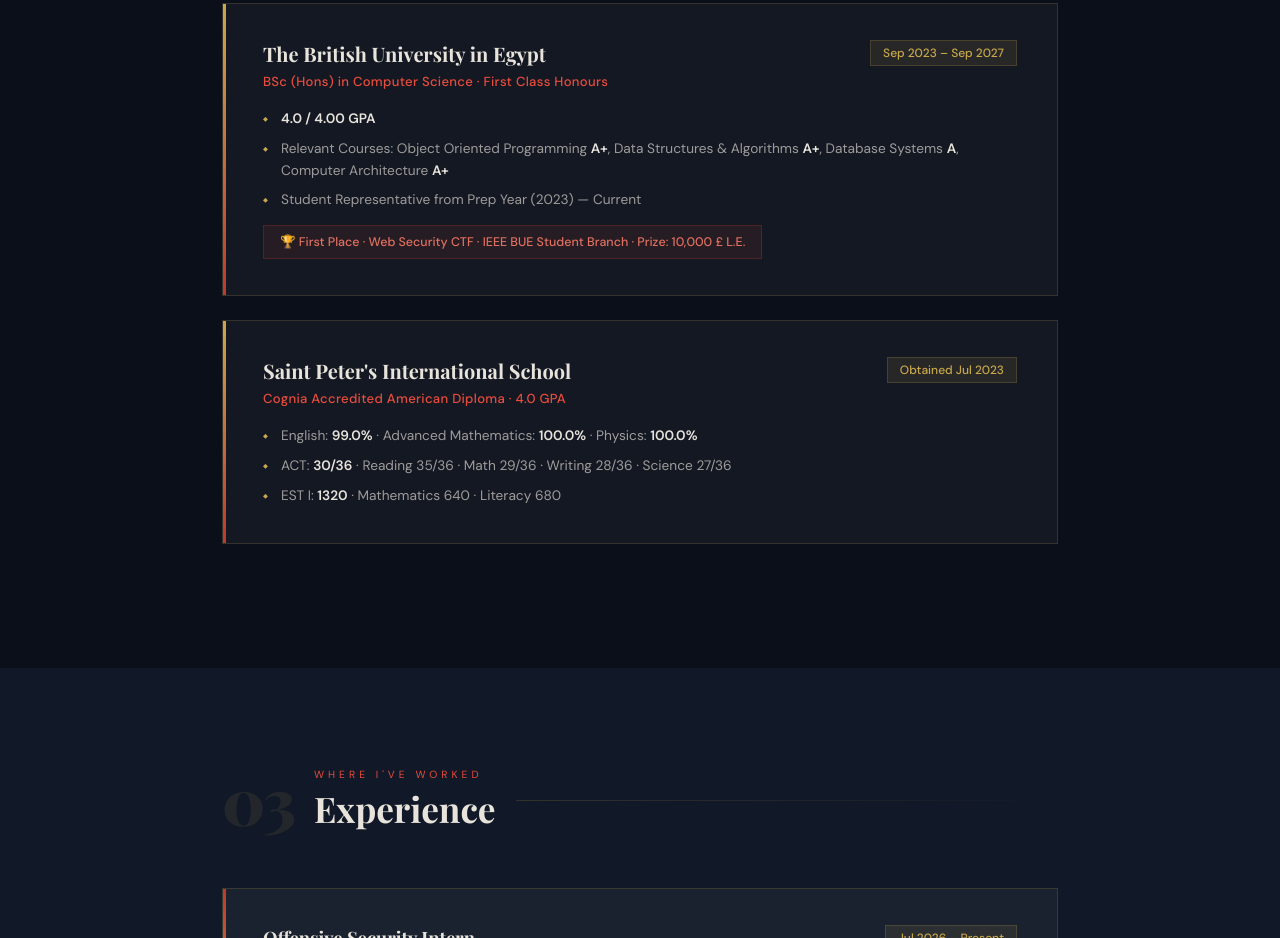
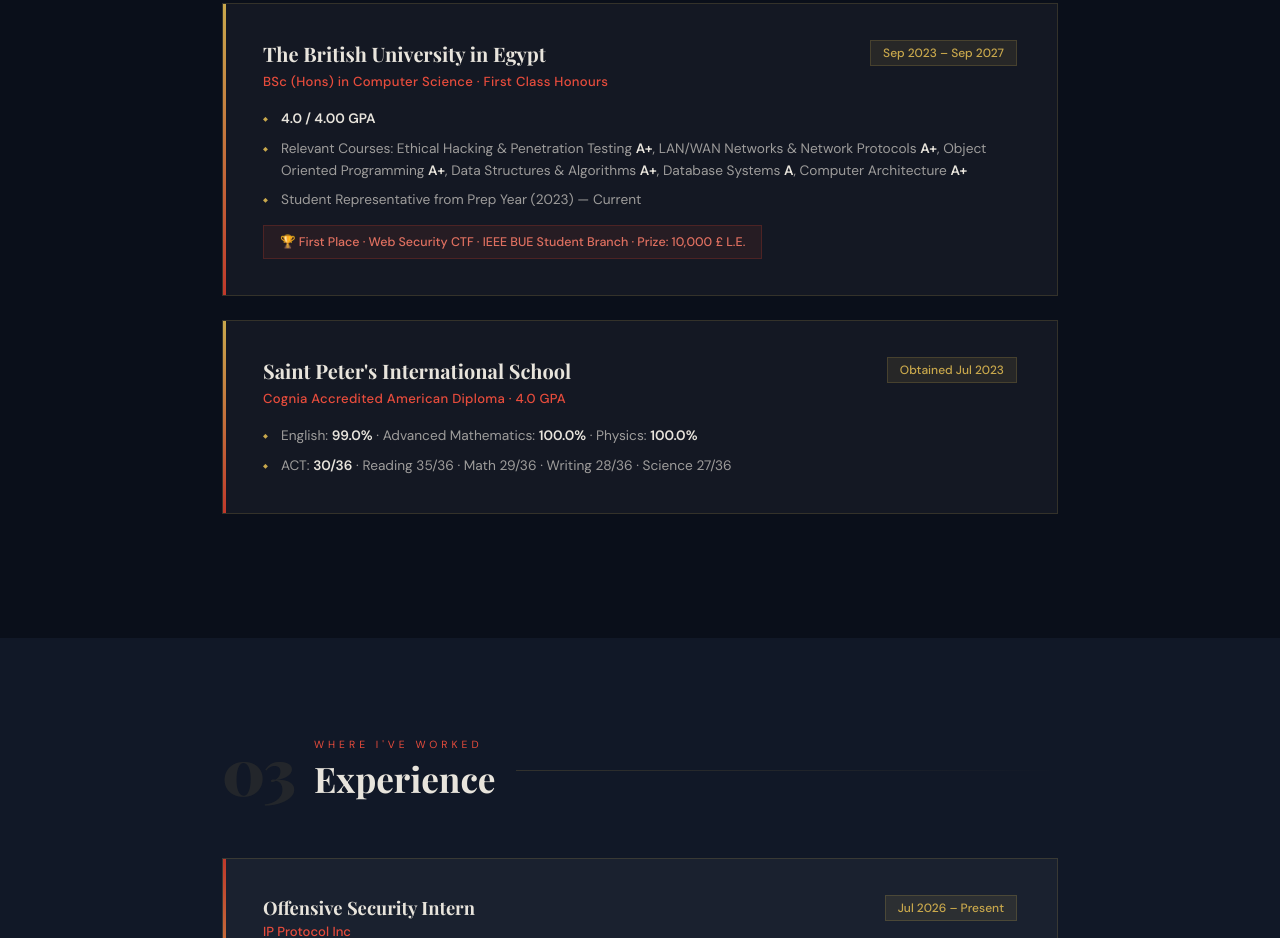
Before and after one commit to Ninazu00/aca-cloud-resume, a plain HTML site: page frontend/index.html in a window 1280 px wide. Shown: the part 1777-2715 px from the top of the page. Drawn offline with nearby package versions, Linux system fonts and the light colour scheme; no server answers; a web font is replaced by a local one.

Commit message:
Update relevant courses in education section

```diff
--- a/frontend/index.html
+++ b/frontend/index.html
@@ -104,7 +104,7 @@
       <div class="edu-degree">BSc (Hons) in Computer Science · First Class Honours</div>
       <ul class="edu-items">
         <li><strong>4.0 / 4.00 GPA</strong></li>
-        <li>Relevant Courses: Object Oriented Programming <strong>A+</strong>, Data Structures &amp; Algorithms <strong>A+</strong>, Database Systems <strong>A</strong>, Computer Architecture <strong>A+</strong></li>
+        <li>Relevant Courses: Ethical Hacking & Penetration Testing <strong>A+</strong>, LAN/WAN Networks & Network Protocols <strong>A+</strong>, Object Oriented Programming <strong>A+</strong>, Data Structures &amp; Algorithms <strong>A+</strong>, Database Systems <strong>A</strong>, Computer Architecture <strong>A+</strong></li>
         <li>Student Representative from Prep Year (2023) — Current</li>
       </ul>
       <div class="award-badge">
@@ -121,7 +121,6 @@
       <ul class="edu-items">
         <li>English: <strong>99.0%</strong> · Advanced Mathematics: <strong>100.0%</strong> · Physics: <strong>100.0%</strong></li>
         <li>ACT: <strong>30/36</strong> · Reading 35/36 · Math 29/36 · Writing 28/36 · Science 27/36</li>
-        <li>EST I: <strong>1320</strong> · Mathematics 640 · Literacy 680</li>
       </ul>
     </div>
   </div>
```
